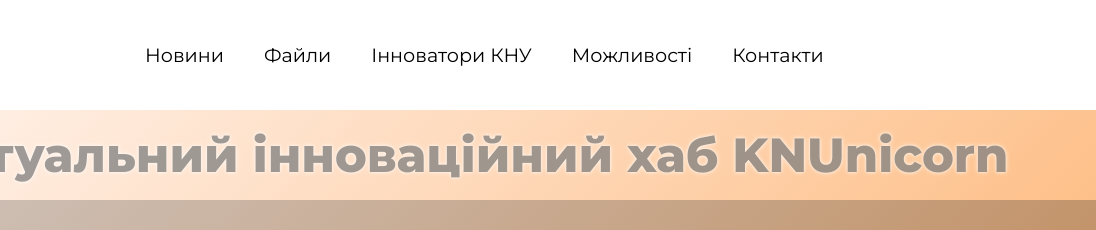
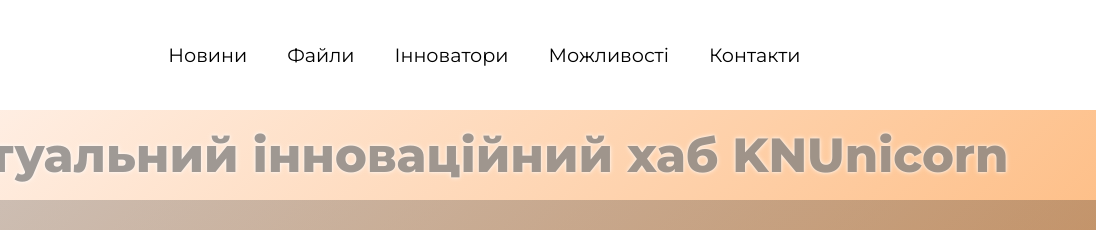
Before and after one commit to gitknu/knunicorn, a plain HTML site: page index.html in a window 1280 px wide. Shown: the top 230 px of the page, 184-1280 px from the left. Drawn offline with Linux system fonts and the light colour scheme.

Commit message:
Update index.html

```diff
--- a/index.html
+++ b/index.html
@@ -119,7 +119,7 @@
         <nav class="h-nav">
             <a href="https://whatsapp.com/channel/0029VbBKT3w9xVJauBju183i" target="_blank">Новини</a>
             <a href="https://drive.google.com/drive/folders/1vzk1xFoZDVh0B6v7g92qKfvVbc44rWKs?usp=sharing" target="_blank">Файли</a>
-            <a href="#">Інноватори КНУ</a>
+            <a href="#">Інноватори</a>
             <a href="#">Можливості</a>
             <a href="#">Контакти</a>
         </nav>
```
